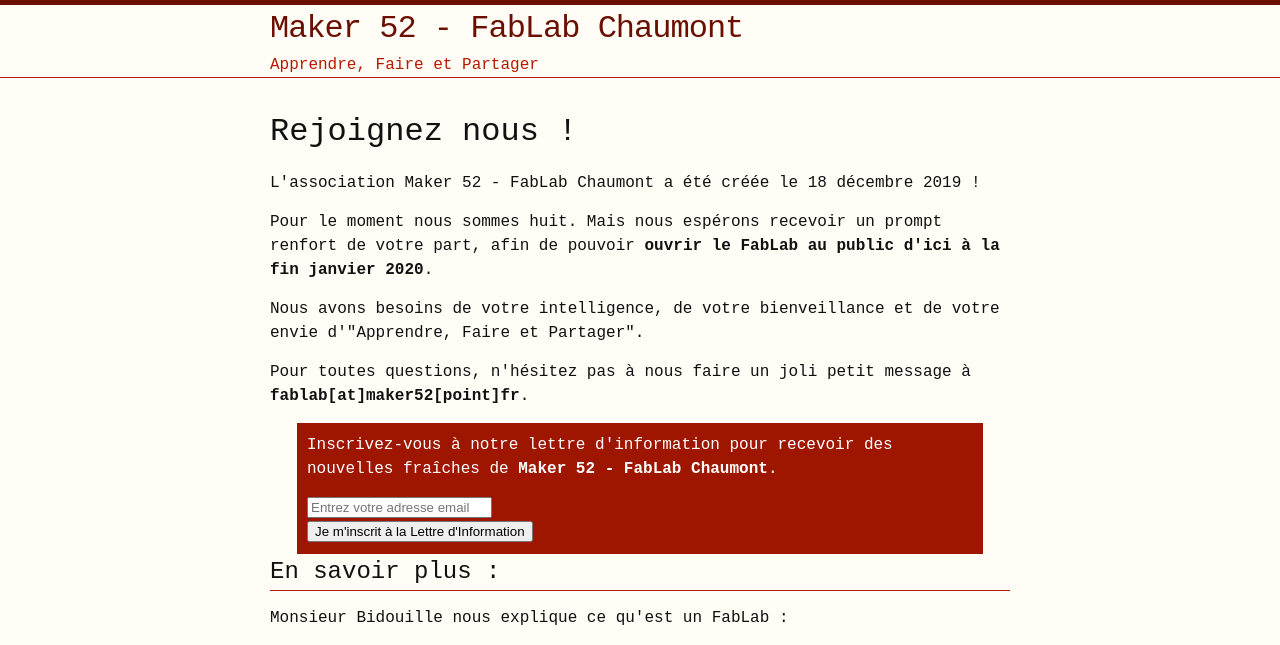
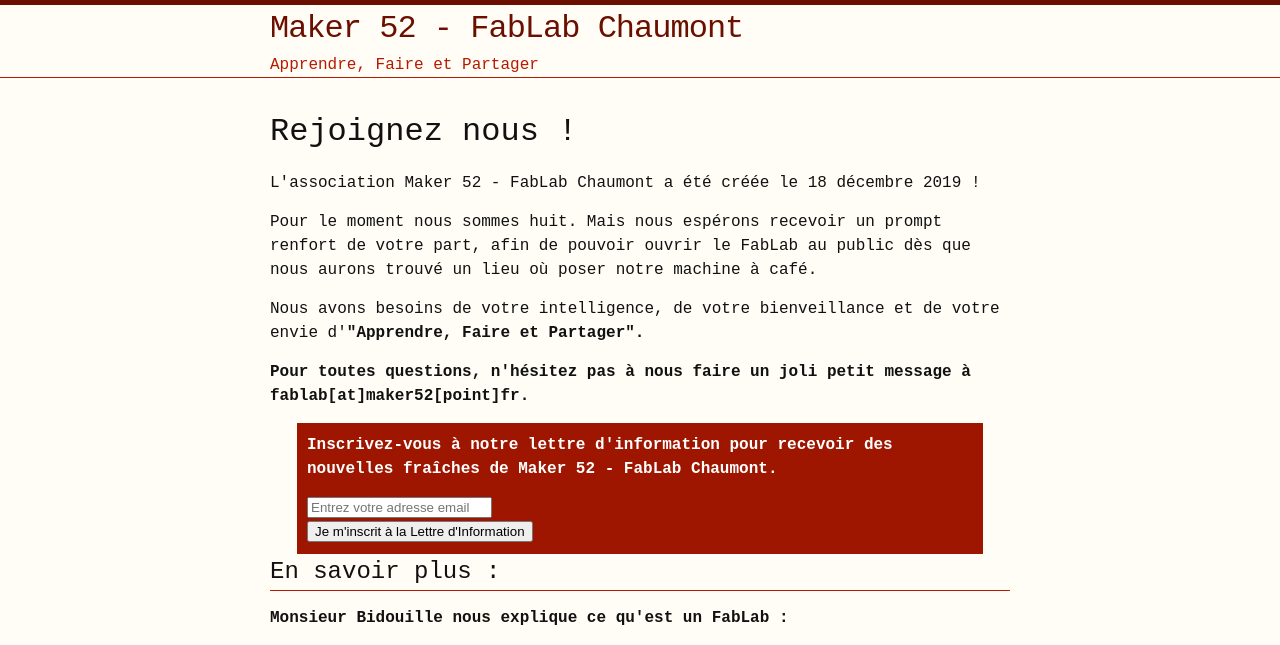
Before and after one commit to FabLab-Chaumont-52/maker52.fr, a Jekyll site: the page built from _pages/index.html, in a window 1280 px wide. Shown: the top 645 px of the page. Built offline with Jekyll 4.4.1, drawn with Linux system fonts in a browser that asks for light colours; comment, search, counter and statistics services are not loaded; grey boxes are pictures that could not be loaded.

Commit message:
index edit

```diff
--- a/_pages/index.html
+++ b/_pages/index.html
@@ -15,9 +15,9 @@ image: "/assets/hack52-viaduc-chaumont-impression-3d-600x412.jpg"
 {% endcomment %}
 
 <p>L'association Maker 52 - FabLab Chaumont a été créée le 18 décembre 2019 !</p>
-<p>Pour le moment nous sommes huit. Mais nous espérons recevoir un prompt renfort de votre part, afin de pouvoir <strong>ouvrir le FabLab au public d'ici à la fin janvier 2020</strong>.</p>
+<p>Pour le moment nous sommes huit. Mais nous espérons recevoir un prompt renfort de votre part, afin de pouvoir ouvrir le FabLab au public dès que nous aurons trouvé un lieu où poser notre machine à café.</p>
 
-<p>Nous avons besoins de votre intelligence, de votre bienveillance et de votre envie d'"Apprendre, Faire et Partager".</p>
+<p>Nous avons besoins de votre intelligence, de votre bienveillance et de votre envie d'<strong>"Apprendre, Faire et Partager"<strong>.</p>
 
 <p>Pour toutes questions, n'hésitez pas à nous faire un joli petit message à <strong>{{ site.email }}</strong>.</p>
 
```
